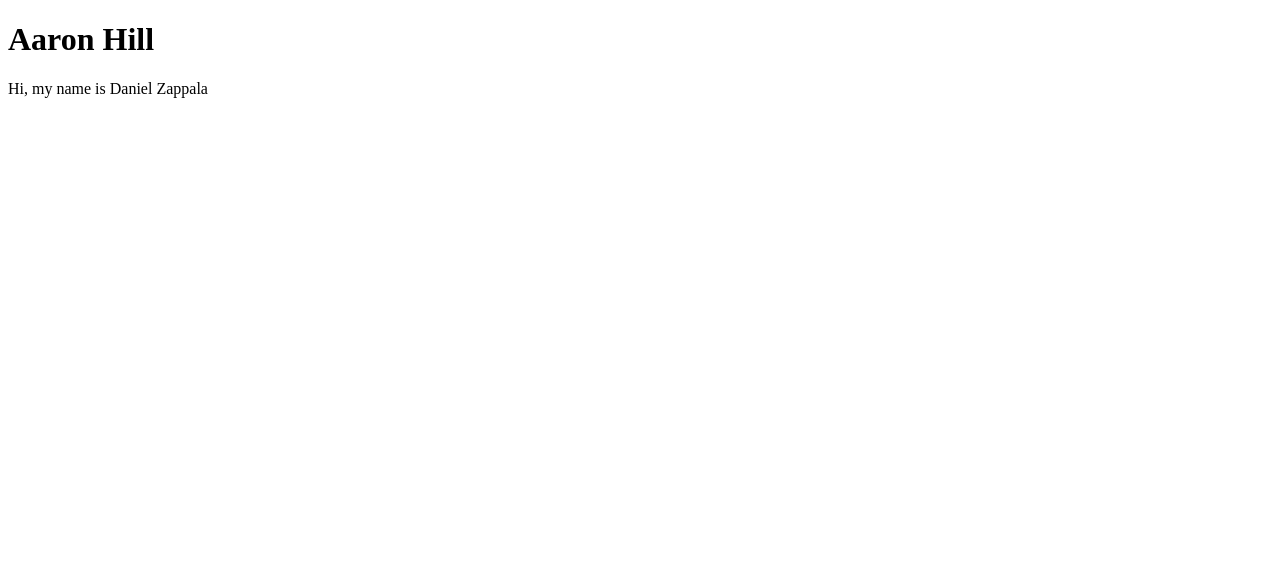
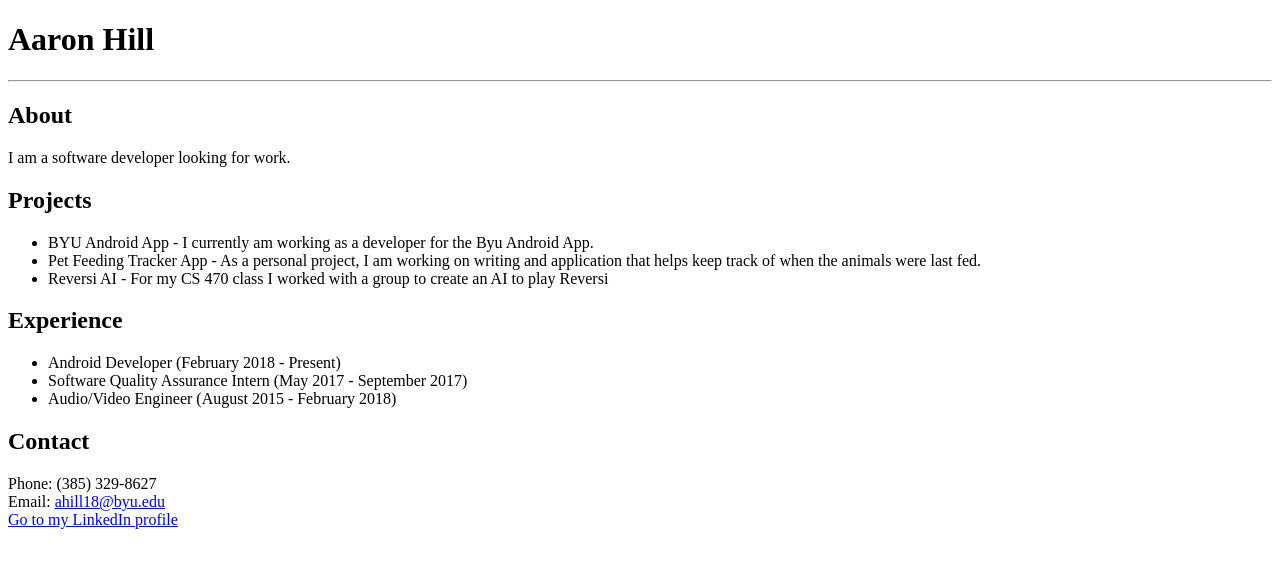
Before and after one commit to aarowhead/cs260portfolio, a plain HTML site: page index.html in a window 1280 px wide. Drawn offline with Linux system fonts and the light colour scheme.

Commit message:
Added portfolio information

```diff
--- a/index.html
+++ b/index.html
@@ -1,12 +1,32 @@
 <!DOCTYPE html>
 <html>
    <head>
-      <title>Aaron's Portfolio</title>
+     <title>Aaron's Portfolio</title>
    </head>
    <body>
+      <h1>Aaron Hill</h1>
 
-      <h1>Aaron Hill</h1>
-      <p>Hi, my name is Daniel Zappala</p>
+      <hr>
+
+      <h2>About</h2>
+      <p>I am a software developer looking for work.</p>
+
+      <h2>Projects</h2>
+      <ul>
+	      <li>BYU Android App - I currently am working as a developer for the Byu Android App.</li>
+	      <li>Pet Feeding Tracker App - As a personal project, I am working on writing and application that helps keep track of when the animals were last fed.</li>
+	      <li>Reversi AI - For my CS 470 class I worked with a group to create an AI to play Reversi</li>
+      </ul>
+
+      <h2>Experience</h2>
+      <ul>
+	      <li>Android Developer (February 2018 - Present)</li>
+	      <li>Software Quality Assurance Intern (May 2017 - September 2017)</li>
+	      <li>Audio/Video Engineer (August 2015 - February 2018)</li>
+      </ul>
+
+      <h2>Contact</h2>
+      <p>Phone: (385) 329-8627<br>Email: <a href="mailto:ahill18@byu.edu">ahill18@byu.edu</a><br><a href="https://www.linkedin.com/in/aaron-hill-2b7034147">Go to my LinkedIn profile</a></p>
 
    </body>
 </html>
```
